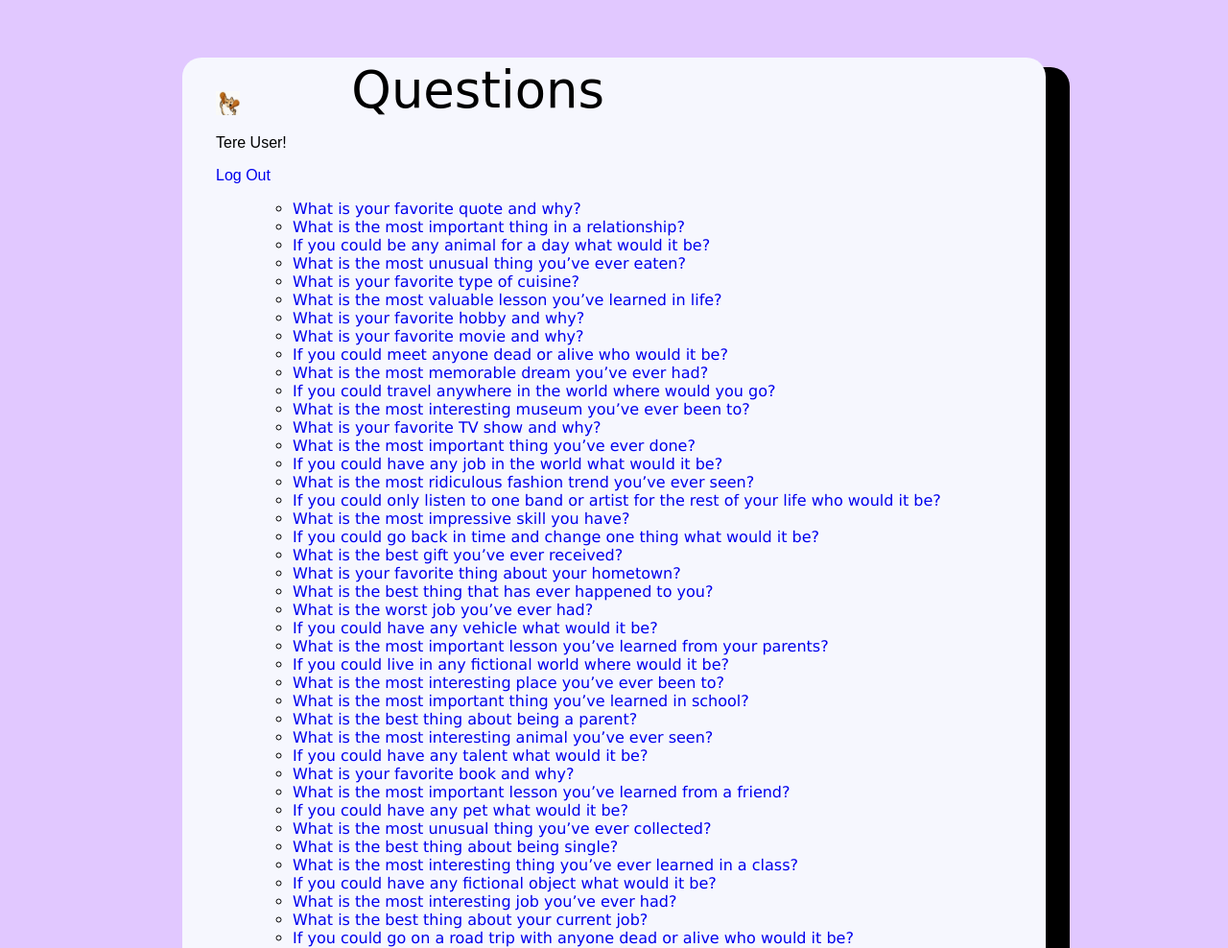
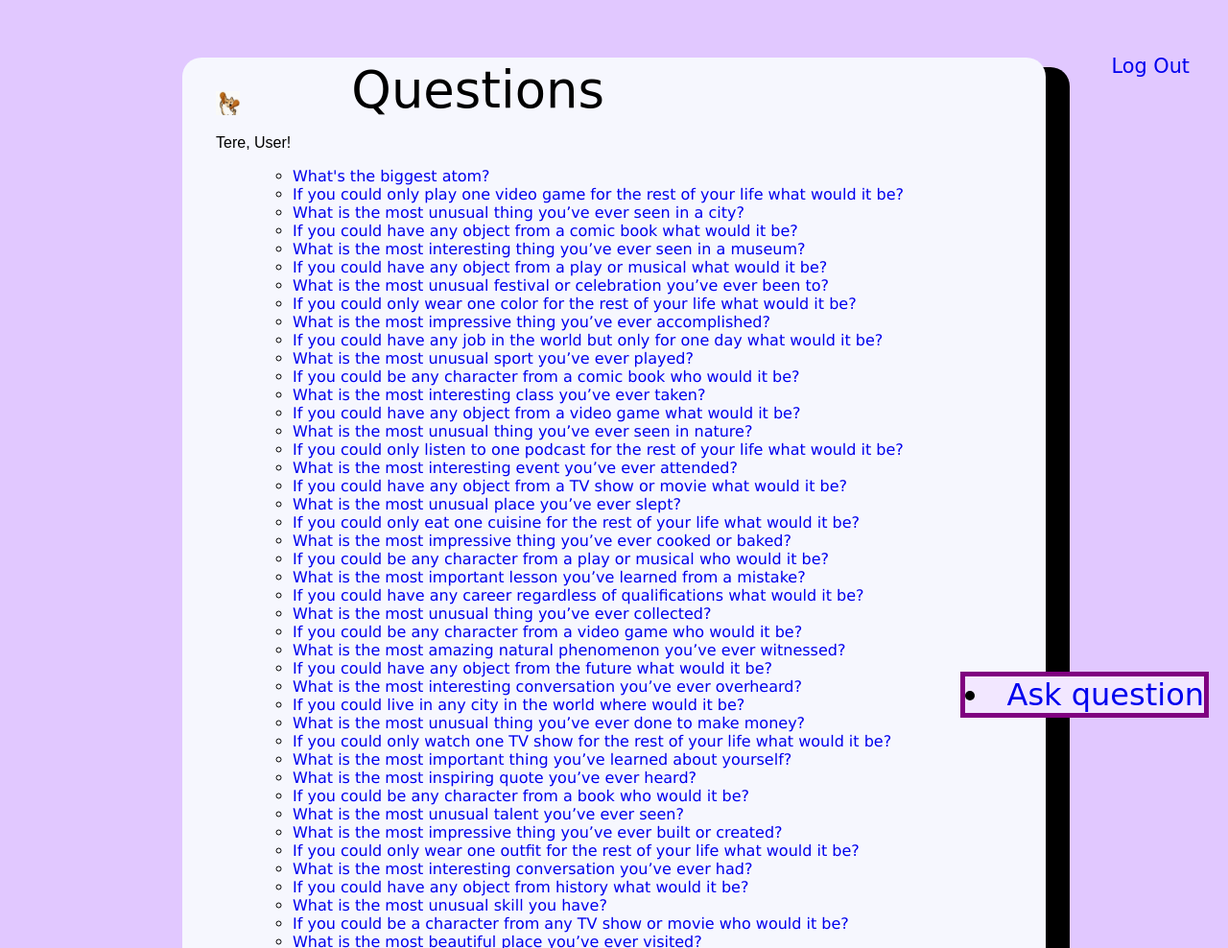
Before and after one commit to Kaurkaur123/Django-question-forum-project, a Django app: page / in a window 1280 px wide. Shown: the top 988 px of the page at 96% size. Run offline with Django 4.2, Linux system fonts and the light colour scheme; a user stored in the database is signed in; data comes from the database, SQL or seed files in the repository; both versions use the stored data as it was after the commit.

Commit message:
disain + commentite lisamine

```diff
--- a/foorum/foorum/urls.py
+++ b/foorum/foorum/urls.py
@@ -35,6 +35,7 @@ urlpatterns = [
     #path("<int:pk>/", views.tuhjusView, name="tuhjus"),
     #path('', include('polls.urls')),
     path('question/<int:id>', views.questionPage, name='question'),
-    path('reply', views.replyPage, name='reply')
+    path('reply', views.replyPage, name='reply'),
+    path('makequestion', views.newQuestionPage, name='makequestion'),
 
 ]
--- a/foorum/foorum/views.py
+++ b/foorum/foorum/views.py
@@ -17,7 +17,7 @@ def signup (request):
 
 def IndexView(request):
     template = loader.get_template('home.html')
-    questions = Question.objects.all().values()
+    questions = Question.objects.all().order_by("-id").values()
     context = {
         'questions': questions,
     }
--- a/foorum/static/css/styles.css
+++ b/foorum/static/css/styles.css
@@ -1,10 +1,5 @@
 /*html,
-.top-right {
-    position: absolute;
-    top:36px;
-    right: 40px;
-    font-size: 1.3rem;
-   }
+
 
 .big-title {
     position: absolute;
@@ -171,3 +166,19 @@ blockquote {
     font-size: 3.3rem;
 
 }
+.top-right {
+  position: fixed;
+  top:36px;
+  right: 40px;
+  font-size: 1.3rem;
+ }
+
+ .bottom-right {
+  position: fixed;
+  top:700px;
+  right: 20px;
+  font-size: 2rem;
+  border: 5px solid purple;
+  background-color: #f2e7ff;
+
+ }
--- a/foorum/templates/base.html
+++ b/foorum/templates/base.html
@@ -9,7 +9,7 @@
     <script src="{% static 'js/main.js' %}?{% now "U" %}"></script>
     <title></title>
   </head>
-  <body bgcolor="FFEDFA", >
+  <body  >
     <div class="main">
       <img src="{% static 'doggo.jpg' %} " width="3%">
 
--- a/foorum/templates/components/response.html
+++ b/foorum/templates/components/response.html
@@ -4,7 +4,7 @@
     <small class="response-author">by {{response.user.username}}</small>
 
     {% if user.is_authenticated %}
-      <button class="reply-button" onclick="handleReplyButton(response.id)">Reply</button>
+      <button class="reply-button" onclick="handleReplyButton({{response.id}})">Reply</button>
     {% endif %}
 
     <blockquote id="reply-form-container-{{response.id}}" class="reply-form-container">
@@ -13,7 +13,7 @@
         <input type="hidden" name="question" value="{{question.id}}"/>
         <input type="hidden" name="parent" value="{{response.id}}"/>
         {{reply_form.body}}
-        <button type="button" class="reply-form-cancel-button" onclick="handleCancelReply(response.id)">Cancel</button>
+        <button type="button" class="reply-form-cancel-button" onclick="handleCancelReply({{response.id}})">Cancel</button>
         <input type="submit" class="reply-form-submit-button" value="Reply"/>
       </form>
     </blockquote>
--- a/foorum/templates/home.html
+++ b/foorum/templates/home.html
@@ -7,8 +7,16 @@
 {% block content %}
 
 {% if user.is_authenticated %}
-<p style="font-family: arial ;">Tere {{ user.username }}!</p>
-  <p style="font-family: arial ;"><a href="{% url 'logout' %}">Log Out</a></p>
+<p style="font-family: arial ;">Tere, {{ user.username }}!</p>
+
+  <div class="top-right">
+    <p><a href="{% url 'logout' %}">Log Out</a></p>
+  </div>
+
+  <div class="bottom-right">
+  <li><a href="{% url 'makequestion' %}">Ask question</a></li>
+</div>
+
   <div class="big-title">
     <p>Questions</p>
   </div>
--- a/foorum/templates/index.html
+++ b/foorum/templates/index.html
@@ -6,7 +6,7 @@
             <ul>
             {% for question in questions %}
 
-            <li style="font-family: verdana;", align="left"><a href="{% url 'question' question.id %}">{{ question.title }}</a></li>
+            <li style="font-family: verdana;",><a href="{% url 'question' question.id %}">{{ question.title }}</a></li>
             {% endfor %}
 
             </ul>
```
Also changed, not shown: foorum/polls/forms.py (+10 -0 lines), foorum/polls/views.py (+19 -1 lines), foorum/templates/makequestion.html (added, +31 -0 lines), foorum/templates/question.html (+8 -1 lines), foorum/templates/tuhjus.html (+8 -5 lines), foorum/db.sqlite3.
